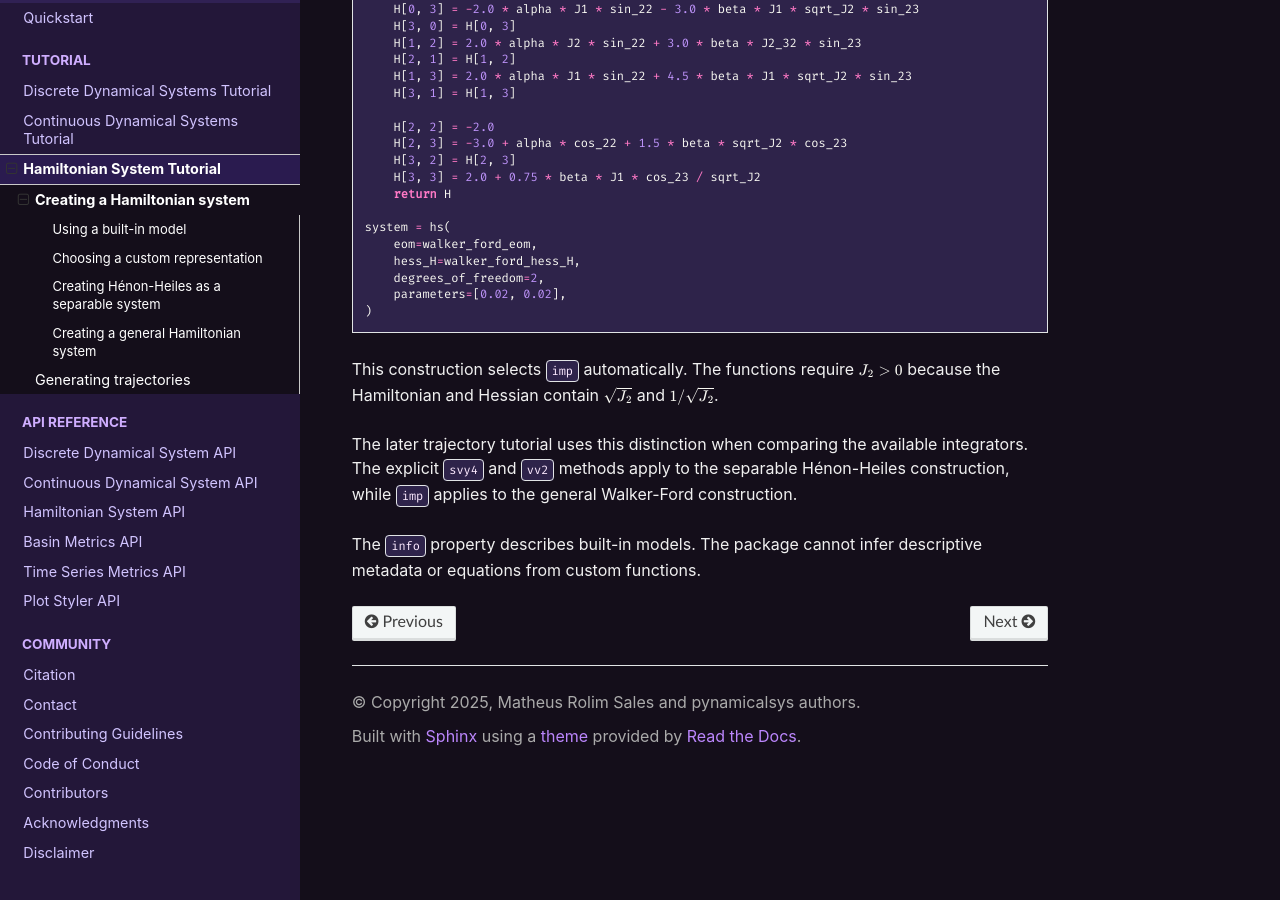
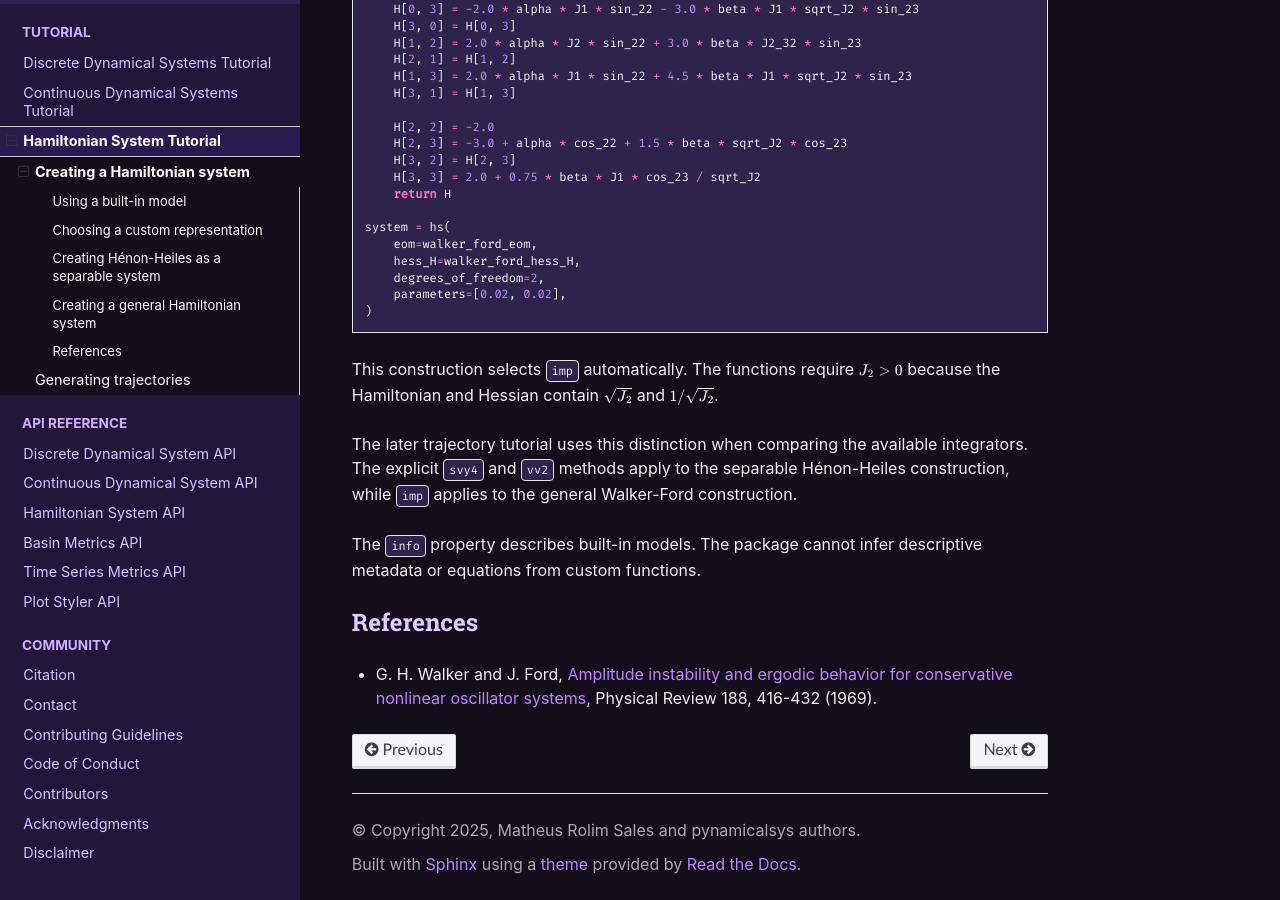
Before and after one commit to mrolims/pynamicalsys, a Sphinx documentation site: the page built from docs/source/hs_creating_hs.rst, in a window 1280 px wide and 900 px high, scrolled down 5093 px. Built offline with Sphinx 7.4.7 and the Read the Docs theme 3.1.0, drawn with Linux system fonts in a browser that asks for light colours; the version number could not be read and is left out.

Commit message:
docs: add references to Hamiltonian system creation guide

```diff
--- a/docs/source/hs_creating_hs.rst
+++ b/docs/source/hs_creating_hs.rst
@@ -267,3 +267,10 @@ This construction selects ``imp`` automatically. The functions require :math:`J_
 The later trajectory tutorial uses this distinction when comparing the available integrators. The explicit ``svy4`` and ``vv2`` methods apply to the separable Hénon-Heiles construction, while ``imp`` applies to the general Walker-Ford construction.
 
 The ``info`` property describes built-in models. The package cannot infer descriptive metadata or equations from custom functions.
+
+References
+~~~~~~~~~~
+
+.. container:: references-list
+
+    - G\. H\. Walker and J\. Ford, `Amplitude instability and ergodic behavior for conservative nonlinear oscillator systems <https://doi.org/10.1103/PhysRev.188.416>`_, Physical Review 188, 416-432 (1969).
```
